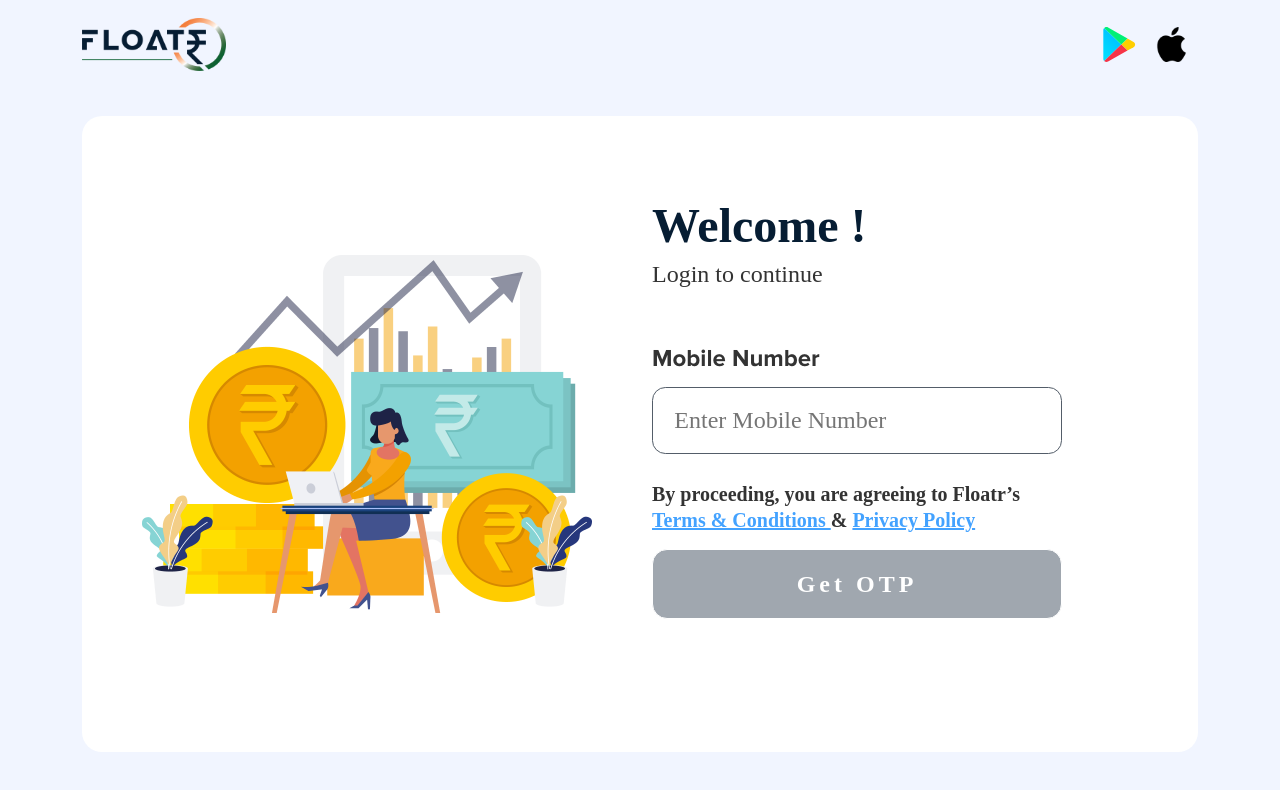
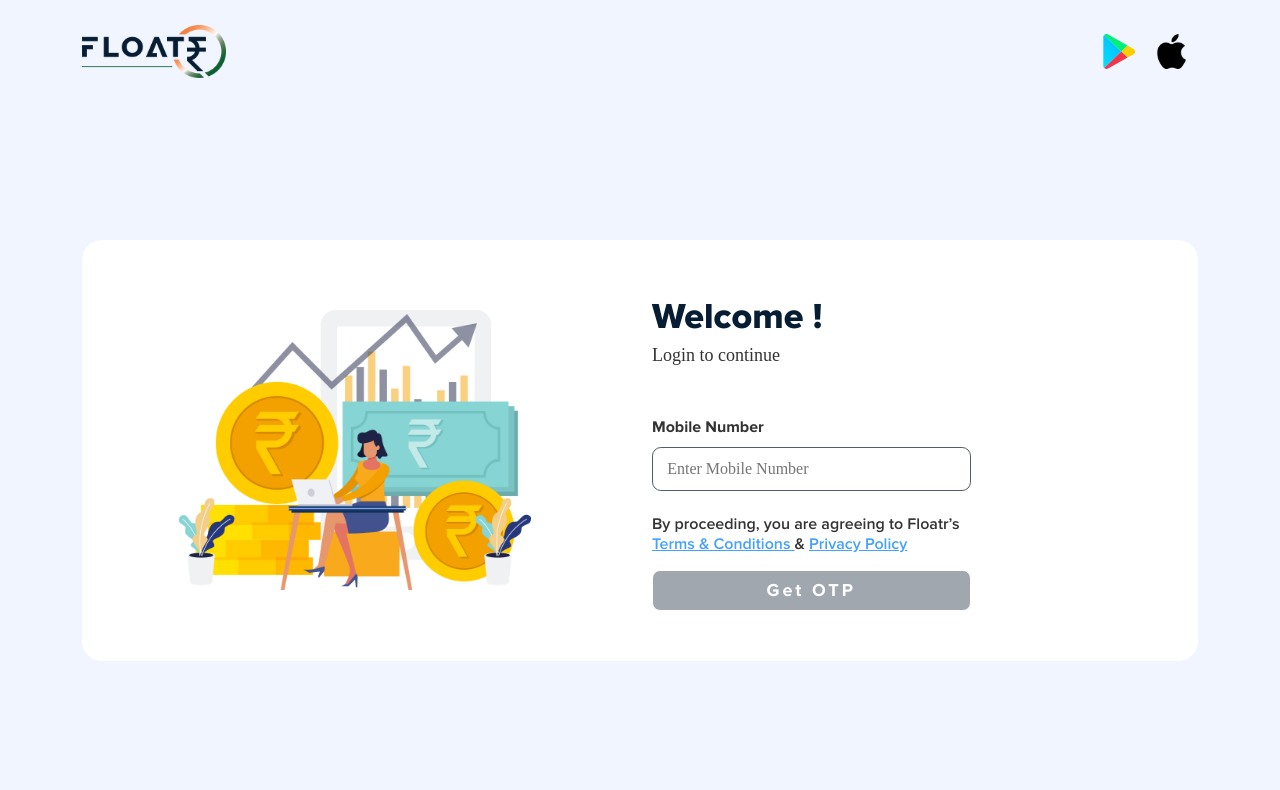
Before and after one commit to Sumit2406/floatrweb, a React (Create React App) app: page / in a window 1280 px wide. Shown: the top 790 px of the page. Built offline with nearby package versions, Linux system fonts and the light colour scheme; a web font is replaced by a local one.

Commit message:
Login page2.0 restructured

```diff
--- a/src/components/Button.js
+++ b/src/components/Button.js
@@ -7,31 +7,25 @@ export default function Button({btnLabel,rectangualar,btnClick,disable}) {
     style={rectangualar==="true" ? ({
       backgroundColor: disable ? '#43A2FF' : '#6E7985',
       color: disable ? 'rgba(255, 255, 255, 0.60)': '#FFFFFF',
-      borderRadius: '15px',
-      width: "410px",
-      height: '70px',
-      letterSpacing:'0.16666666666666666em',
-lineHeight: '22px',
-fontWeight: 700,
-fontSize: '24px',
-display:'flex',
-justifyContent:'center',
-alignItems:'center'
-
+      borderRadius: '0.5rem',
+      width: "100%",
+      // height: '70px',
+      letterSpacing:'3px',
+lineHeight: '1.5',
+fontSize: '18px',
+fontFamily: 'ProximaBold'
     })
  : ({
   backgroundColor: disable ? '#43A2FF' :'#6E7985',
   color : disable? 'rgba(255, 255, 255, 0.60)' : '#FFFFFF',
-  borderRadius: '15px',
-  width: "410px",
-  letterSpacing:'0.16666666666666666em',
-  height: '70px',
-lineHeight: '22px',
-fontWeight: 700,
-fontSize: '24px',
-display:'flex',
-justifyContent:'center',
-alignItems:'center'
+  borderRadius: '0.5rem',
+      width: "100%",
+      // height: '70px',
+      letterSpacing:'3px',
+lineHeight: '1.5',
+fontSize: '18px',
+fontFamily: 'ProximaBold'
+
 })}
       onClick={btnClick}
       disabled= {disable ? false : true}
--- a/src/screens/Home.js
+++ b/src/screens/Home.js
@@ -6,8 +6,8 @@ export default function Home() {
 
 
   return (
-    <div>
+
 <LoginPage/>
-  </div>
+
   )
 }
--- a/src/screens/LoginPage.js
+++ b/src/screens/LoginPage.js
@@ -24,20 +24,21 @@ export default function LoginPage() {
   };
 
   return (
+    <div className="loginBlock">
     <div className="container">
       <div className="MainPageContent ">
       <div className="row ">
-      <div className="col-6 ">
+      <div className="col-6 d-flex justify-content-center align-self-center">
       <div className="left-LoginPageBanner">
         <img src={LoginPageBanner} alt="LoginPageBanner" />
         </div>
       </div>
 
-      <div className="col-6" >
+      <div className="col-6 align-self-center ">
         <div className="rightSideLoginContent">
       <h1 className="pgtitle">Welcome !</h1>
           <p className="pgsubtitle">Login to continue</p>
-          <div className="inputwithlbl">
+          <div className="inputwithlbl col-7">
             <InputBox
               title="Mobile Number"
               placeholder="Enter Mobile Number"
@@ -47,6 +48,7 @@ export default function LoginPage() {
               handleInputChange={handleInputChange}
             />
           </div>
+          <div className="col-7">
           <p className="login-instruction">By proceeding, you are agreeing to Floatr’s <br/>
 <span>Terms & Conditions </span> & <span>Privacy Policy</span></p>
           <Button
@@ -55,10 +57,12 @@ export default function LoginPage() {
             btnClick={btnHandleClick}
             disable={!isButtonDisabled}
           />
+          </div>
       </div>
       </div>
       </div>
       </div>
     </div>
+    </div>
   );
 }
--- a/src/scss/App.scss
+++ b/src/scss/App.scss
@@ -22,6 +22,15 @@ img {
 
 .mainbody {
   width: 100%;
+  height: calc(100vh - 104px);
+  margin-top: 50px;
+}
+.loginBlock{
+  height: 100%;
+  display: flex;
+  align-items: center;
+justify-content: center;
+margin-top: -51px;
 }
 
 .App-logo {
@@ -286,71 +295,54 @@ img {
 
 .MainPageContent{
   // width: 1140px;
-  height:636px;
+  // height:636px;
   border-radius: 20px;
 background: #FFF;
-
+padding: 50px 0px;
+}
+.left-LoginPageBanner{
+//   width: 450px;
+height: 280px;
+// margin-top: 139px;
+// margin-bottom: 139px;
+// margin-left: 60px;
 
 }
-.left-LoginPageBanner{
-  width: 450px;
-height: 358px;
-margin-top: 139px;
-margin-bottom: 139px;
-margin-left: 60px;
-}
 
-.rightSideLoginContent{
-  width: 410px;
-height: 472px;
-margin-top: 82px;
-margin-bottom: 82px;
-margin-right: 100px;
-}
-
-.pgtitle{
-  color: #061D33;
-font-family: Proxima Nova;
-font-size: 48px;
-font-style: normal;
-font-weight: 800;
-line-height: normal;
-}
+// .rightSideLoginContent{
+// //   width: 410px;
+// // height: 472px;
+// // margin-top: 82px;
+// // margin-bottom: 82px;
+// // margin-right: 100px;
+// }
 
 .pgsubtitle{
   color: #333;
-  font-family: Proxima Nova;
-  font-size: 24px;
-  font-style: normal;
-  font-weight: 400;
-  line-height: normal;
+  font-family: 'ProximaRegular';
+  font-size: 18px;
+  line-height: 1.3;
+  margin: 0;
 }
 .login-instruction{
   color: #333;
-font-family: Proxima Nova;
-font-size: 20px;
-font-style: normal;
-font-weight: 600;
-line-height: 26px;
+font-family: 'ProximaSemiBold';
+font-size: 16px;
+line-height: 1.2;
 margin-bottom: 16px;
+span{
+  color: #43A2FF;
+text-decoration-line: underline;
+}
 }
 
-.login-instruction span{
-  color: #43A2FF;
-font-family: Proxima Nova;
-font-size: 20px;
-font-style: normal;
-font-weight: 600;
-line-height: 26px;
-text-decoration-line: underline;
-}
+
 
 
 .pgtitle{
   color: #061D33;
-font-family: Proxima Nova;
-font-size: 48px;
-font-style: normal;
-font-weight: 800;
-line-height: normal;
+font-family: 'ProximaExtraBold';
+font-size: 36px;
+line-height: 1.5;
+margin: 0px;
 }
--- a/src/scss/Header.scss
+++ b/src/scss/Header.scss
@@ -1,7 +1,7 @@
 
 .header {
-    padding-top: 1.1111111111111112em;
-    padding-bottom: 2.7777777777777777em;
+    padding-top: 25px;
+    padding-bottom: 25px;
     // background: #F1F5FF;
   }
 
--- a/src/scss/components.scss
+++ b/src/scss/components.scss
@@ -2,7 +2,6 @@
 
 .txtinputblock {
     height: auto;
-
 }
 .txtinputblock label {
     color: #333;
@@ -63,16 +62,7 @@
 }
 
 .inputwithlbl{
-  margin-top: 55px;
-  margin-bottom: 68px;
-  width: 410px;
-  height: 70px;
-  color: #999;
-font-family: Proxima Nova;
-font-size: 24px;
-font-style: normal;
-font-weight: 400;
-line-height: normal;
+  margin-top: 50px;
 }
 
 .input-demo__prefix,
```
